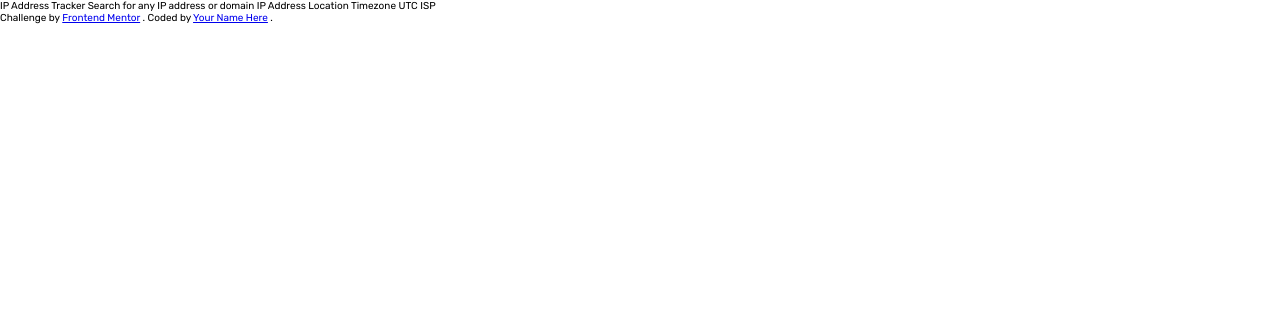
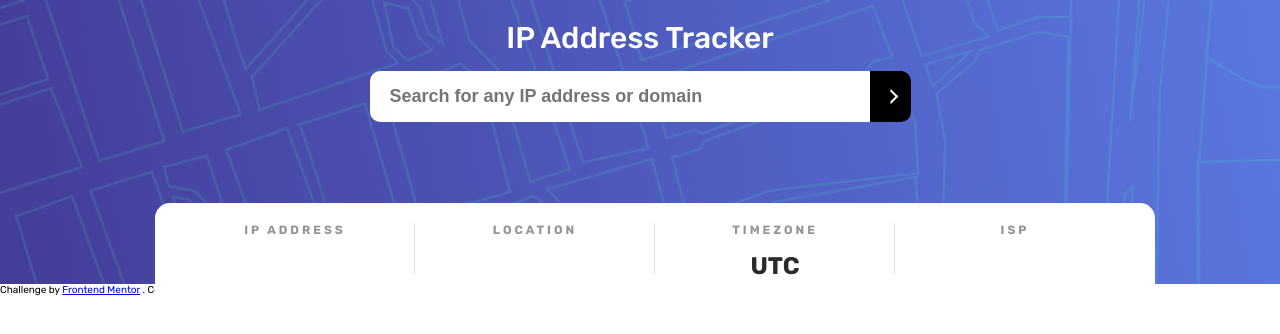
Before and after one commit to yashchenkops/ip-address-tracker-app, a website built with Parcel: page index.html in a window 1280 px wide. Built offline with nearby package versions, Linux system fonts and the light colour scheme.

Commit message:
feat: add header layout

```diff
--- a/index.html
+++ b/index.html
@@ -8,12 +8,39 @@
     <link rel="preconnect" href="https://fonts.googleapis.com" />
     <link rel="preconnect" href="https://fonts.gstatic.com" crossorigin />
     <link href="https://fonts.googleapis.com/css2?family=Rubik:ital,wght@0,300..900;1,300..900&display=swap" rel="stylesheet" />
-    <link rel="stylesheet" href="./src/style.css">
+    <link rel="stylesheet" href="./src/style.css" />
   </head>
   <body>
-    IP Address Tracker Search for any IP address or domain IP Address Location Timezone UTC
+    <div class="finder">
+      <h1 class="title">IP Address Tracker</h1>
+      <div class="search-bar">
+        <input type="text" class="search-bar__input" placeholder="Search for any IP address or domain" />
+        <button class="search-bar__btn"></button>
+      </div>
+      <div class="info">
+        <div class="info__block">
+          <div class="info__block-subtitle">IP Address</div>
+          <div class="info__block-title" id="ip"></div>
+        </div>
+        <div class="info__block">
+          <div class="info__block-subtitle">Location</div>
+          <div class="info__block-title" id="location"></div>
+        </div>
+        <div class="info__block">
+          <div class="info__block-subtitle">Timezone</div>
+          <div class="info__block-title">
+            UTC
+            <span id="timezone"></span>
+          </div>
+        </div>
+        <div class="info__block">
+          <div class="info__block-subtitle">ISP</div>
+          <div class="info__block-title" id="isp"></div>
+        </div>
+      </div>
+    </div>
+
     <!-- add offset value dynamically using the API -->
-    ISP
 
     <div class="attribution">
       Challenge by
```
